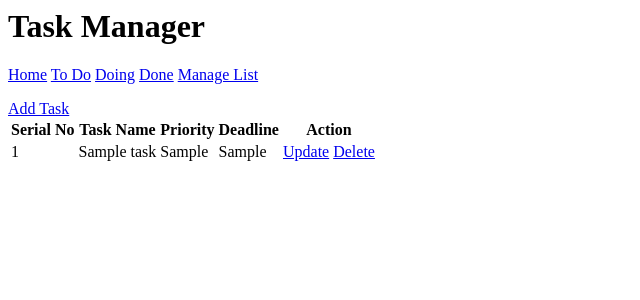
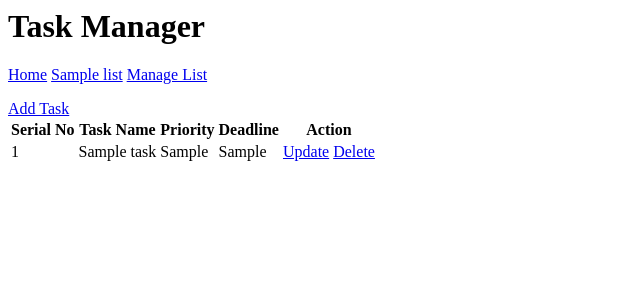
Before and after one commit to shreyacasm/task-manager, a PHP site: page /task-manager/ in a window 1280 px wide. Shown: the top 300 px of the page, without its empty margins (0-640 px from the left). Run offline with PHP 8.4, Linux system fonts and the light colour scheme; tables that the repository leaves empty or names only in its code hold one stand-in row (values such as "Sample post").

Commit message:
menu list display

```diff
--- a/index.php
+++ b/index.php
@@ -10,10 +10,26 @@
         <!-- Menu starts here -->
         <div class="menu">
             <a href="<?php echo SITEURL; ?>index.php">Home</a>
+            <?php
+                //displaying lists from database in our menu
 
-            <a href="#">To Do</a>
-            <a href="#">Doing</a>
-            <a href="#">Done</a>
+                $conn2 = mysqli_connect(LOCALHOST, DB_USERNAME, DB_PASSWORD) or die(mysqli_error());
+                $db_select2 = mysqli_select_db($conn2, DB_NAME) or die(mysqli_error());
+                $sql2="SELECT * FROM tbl_lists";
+                $res2 = mysqli_query($conn2, $sql2);
+
+                if($res2 == true){
+                    //display lists in menu
+                    while($row2=mysqli_fetch_assoc($res2)){
+                        $list_id = $row2['list_id'];
+                        $list_name = $row2['list_name'];
+                        ?>
+                        <a href="<?php echo SITEURL; ?>list-task.php?list_id=<?php echo $list_id; ?>"><?php echo $list_name; ?></a>
+                        <?php
+                    }
+                }
+
+            ?>
 
             <a href="<?php echo SITEURL; ?>manage-list.php">Manage List</a>
         </div>
```
Also changed, not shown: list-task.php (added).
